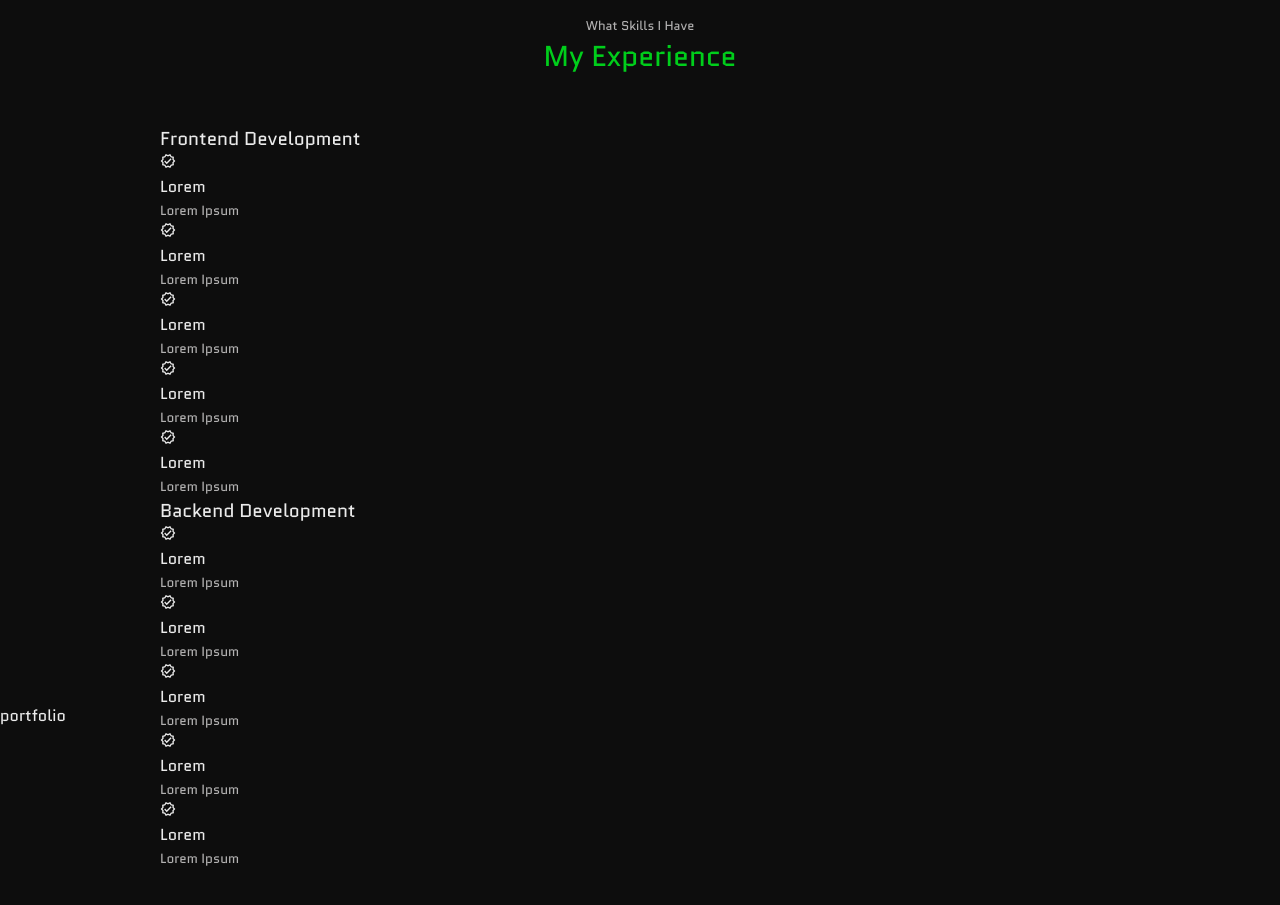
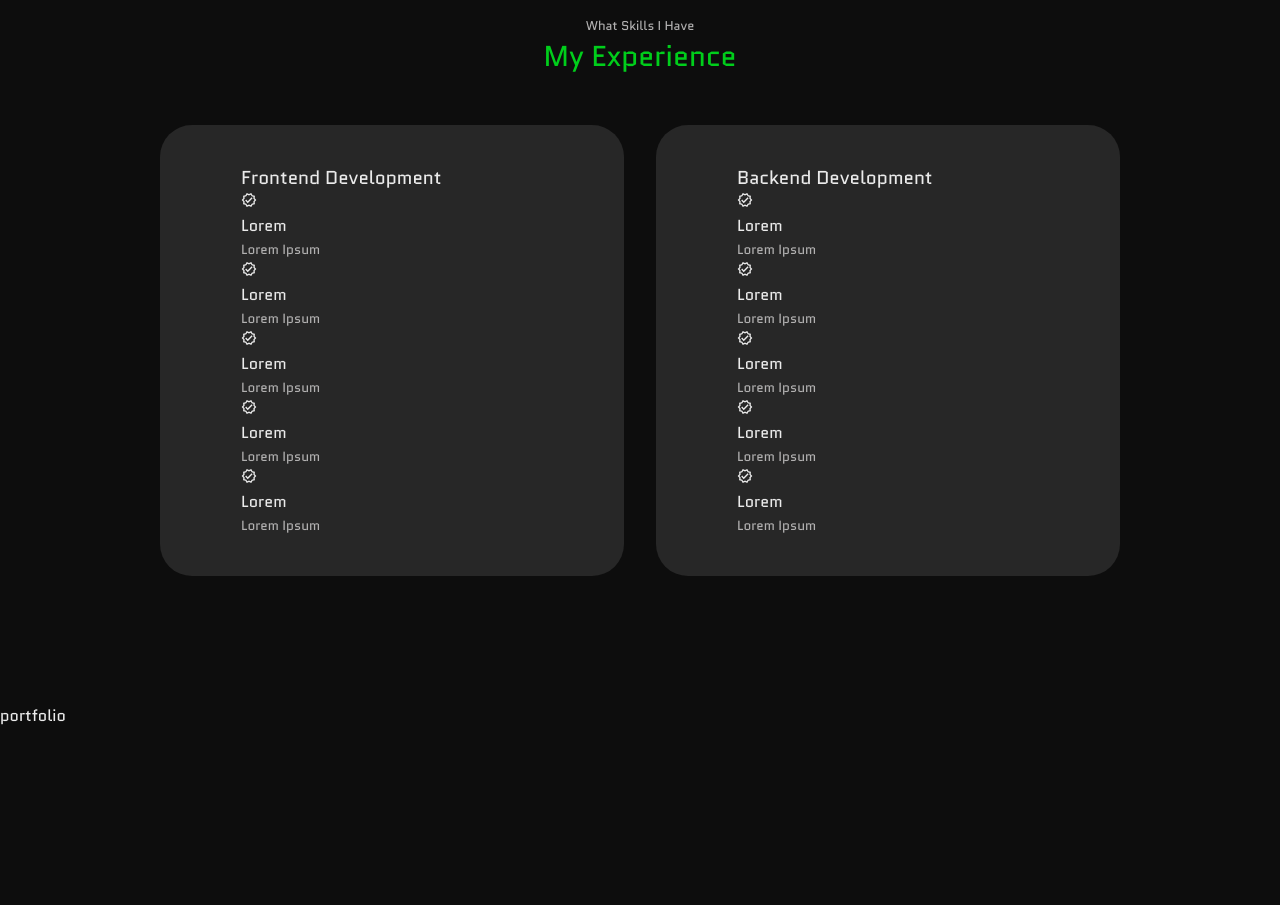
Before and after one commit to Theodoreprof/CV_website, a React (Create React App) app in the folder cv_website/: page / in a window 1280 px wide. Shown: the part 1600-2505 px from the top of the page. Built offline with nearby package versions, Linux system fonts and the light colour scheme.

Commit message:
Update experience.css

```diff
--- a/cv_website/src/components/experience/experience.css
+++ b/cv_website/src/components/experience/experience.css
@@ -0,0 +1,12 @@
+.experience__container {
+    display: grid;
+    grid-template-columns: 1fr 1fr;
+    gap: 2rem;
+}
+
+.experience__container > div {
+    background-color: var(--color-bg-variant);
+    padding: 2.4rem 5rem;
+    border-radius: 2rem;
+    border: 1px solid transparent;
+}
```
